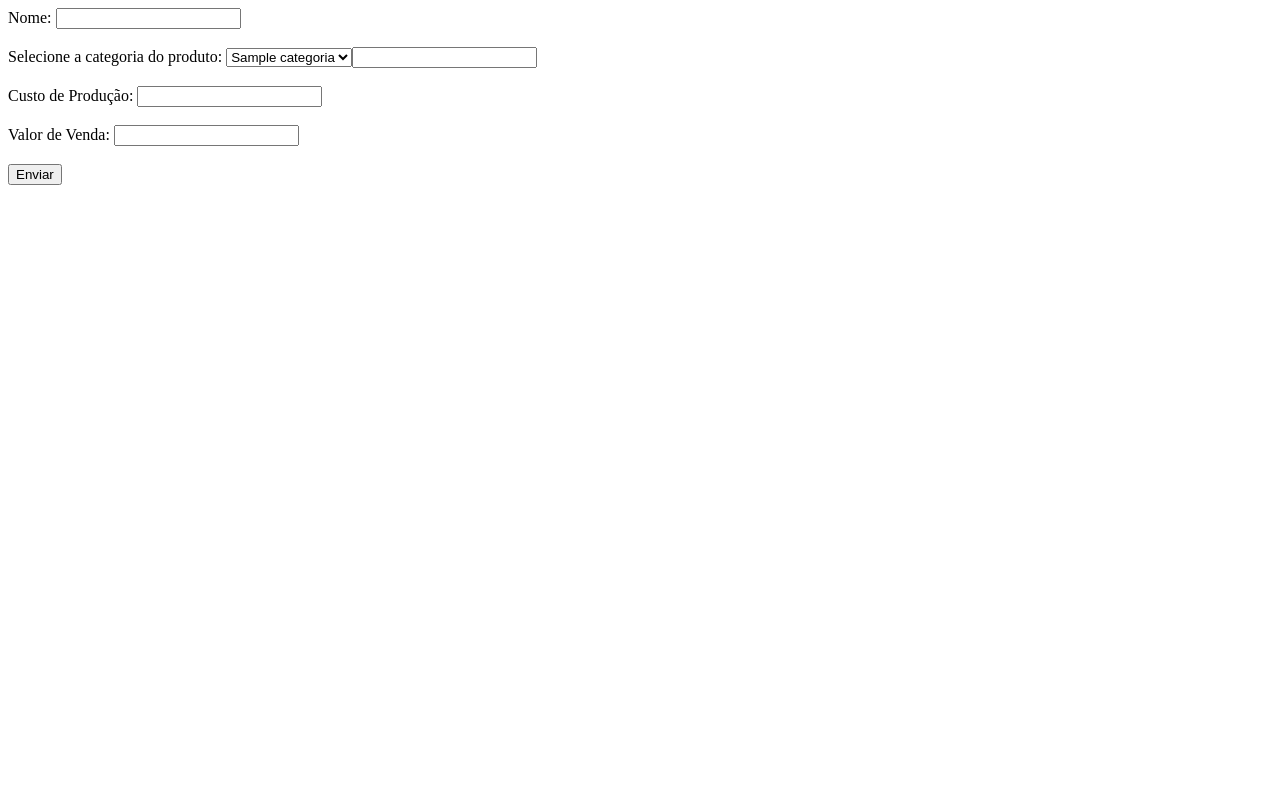
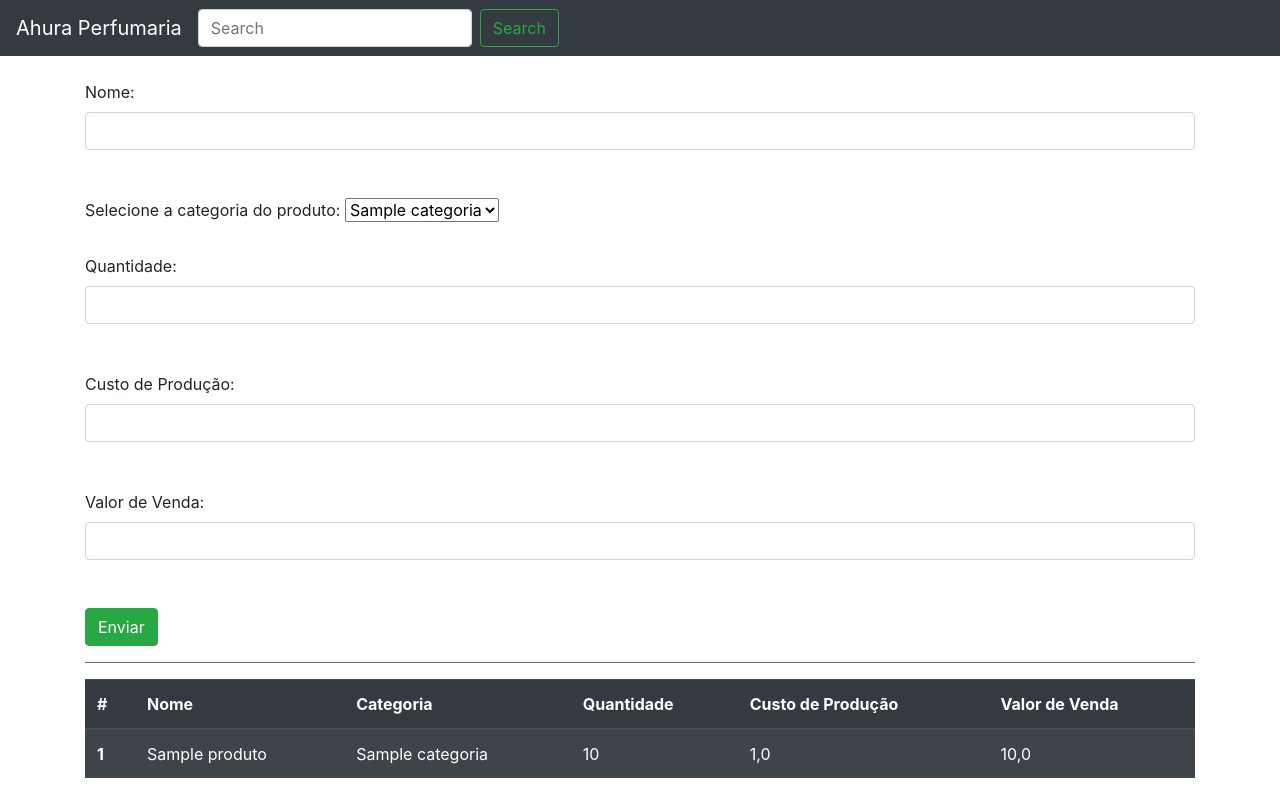
Before and after one commit to Robertolt/ahuraperfumaria, a Django app: page /estoque/ in a window 1280 px wide. Run offline with Django 4.2, Linux system fonts and the light colour scheme; tables that the repository leaves empty hold one stand-in row (values such as "Sample post").

Commit message:
mais funcionalidades

```diff
--- a/estoque/views.py
+++ b/estoque/views.py
@@ -1,12 +1,14 @@
 from django.shortcuts import render, HttpResponse
 from .models import Categoria, Produto
-
+from django.urls import reverse
+from django.shortcuts import redirect
 # Create your views here.
 
 def estoque(request):
     if request.method == "GET":
         categorias = Categoria.objects.all()
-        return render(request, 'estoque/estoque.html', {'categorias': categorias})
+        produtos = Produto.objects.all()
+        return render(request, 'estoque/estoque.html', {'categorias': categorias, 'produtos':produtos})
     elif request.method == "POST":
         nome = request.POST.get('nome')
         categoria = request.POST.get('categoria')
@@ -19,4 +21,4 @@ def estoque(request):
 
         produto.save()
 
-        return HttpResponse('rolou hein ')
+        return redirect(reverse('estoque'))
--- a/templates/base.html
+++ b/templates/base.html
@@ -18,33 +18,10 @@
 
   <body class="fundo">
     <nav class="navbar navbar-expand-lg navbar-dark bg-dark">
-      <a class="navbar-brand" href="#">Navbar scroll</a>
+      <a class="navbar-brand" href="#">Ahura Perfumaria</a>
       <button class="navbar-toggler" type="button" data-toggle="collapse" data-target="#navbarScroll" aria-controls="navbarScroll" aria-expanded="false" aria-label="Toggle navigation">
         <span class="navbar-toggler-icon"></span>
       </button>
-      <div class="collapse navbar-collapse" id="navbarScroll">
-        <ul class="navbar-nav mr-auto my-2 my-lg-0 navbar-nav-scroll" style="max-height: 100px;">
-          <li class="nav-item active">
-            <a class="nav-link" href="#">Home <span class="sr-only">(current)</span></a>
-          </li>
-          <li class="nav-item">
-            <a class="nav-link" href="#">Link</a>
-          </li>
-          <li class="nav-item dropdown">
-            <a class="nav-link dropdown-toggle" href="#" role="button" data-toggle="dropdown" aria-expanded="false">
-              Link
-            </a>
-            <ul class="dropdown-menu">
-              <li><a class="dropdown-item" href="#">Action</a></li>
-              <li><a class="dropdown-item" href="#">Another action</a></li>
-              <li><hr class="dropdown-divider"></li>
-              <li><a class="dropdown-item" href="#">Something else here</a></li>
-            </ul>
-          </li>
-          <li class="nav-item">
-            <a class="nav-link disabled">Link</a>
-          </li>
-        </ul>
         <form class="d-flex">
           <input class="form-control mr-2" type="search" placeholder="Search" aria-label="Search">
           <button class="btn btn-outline-success" type="submit">Search</button>
--- a/templates/estoque/estoque.html
+++ b/templates/estoque/estoque.html
@@ -1,7 +1,13 @@
+{% extends 'base.html' %}
+
+
+{% block 'body' %}
+<br>
+<div class="container">
     <form action="{% url 'estoque' %}" method="POST" enctype="multipart/form-data"> {% csrf_token %}
 
         <label>Nome: </label>
-    <input type="text" name="nome">
+        <input class="form-control" type="text" name="nome">
         <br>
         <br>
         <label>Selecione a categoria do produto: </label>
@@ -9,21 +15,53 @@
             {% for categoria in categorias %}
                 <option value="{{categoria.id}}">{{categoria.titulo}}</option>
             {% endfor %}
+        </select>
         <br>
         <br>
         <label>Quantidade: </label>
-    <input type="number" name="quantidade">
+        <input class="form-control" type="number" name="quantidade">
         <br>
         <br>
         <label>Custo de Produção: </label>
-    <input type="number" name="custo_producao">
+        <input class="form-control" type="number" name="custo_producao">
         <br>
         <br>
         <label>Valor de Venda: </label>
-    <input type="number" name="valor_venda">
+        <input class="form-control" type="number" name="valor_venda">
         <br>
         <br>
 
-    <input type="submit" value="Enviar">
+        <input class="btn btn-success" type="submit" value="Enviar">
 
     </form>
+    <hr style="background-color: gray;">
+    <div class="listar_produtos">
+        <table class="table table-striped table-dark">
+            <thead>
+              <tr>
+                <th scope="col">#</th>
+                <th scope="col">Nome</th>
+                <th scope="col">Categoria</th>
+                <th scope="col">Quantidade</th>
+                <th scope="col">Custo de Produção</th>
+                <th scope="col">Valor de Venda</th>
+              </tr>
+            </thead>
+            <tbody>
+            {% for produto in produtos %}
+              <tr>
+                    <th scope="row">{{produto.id}}</th>
+                    <td>{{ produto.nome }}</td>
+                    <td>{{ produto.categoria }}</td>
+                    <td>{{ produto.quantidade }}</td>
+                    <td>{{ produto.custo_producao }}</td>
+                    <td>{{ produto.valor_venda }}</td>
+              </tr>
+            {% endfor %}
+
+            </tbody>
+          </table>
+
+    </div>
+</div>
+{% endblock %}
```
Lines whose indentation alone changed are shown as unchanged.
